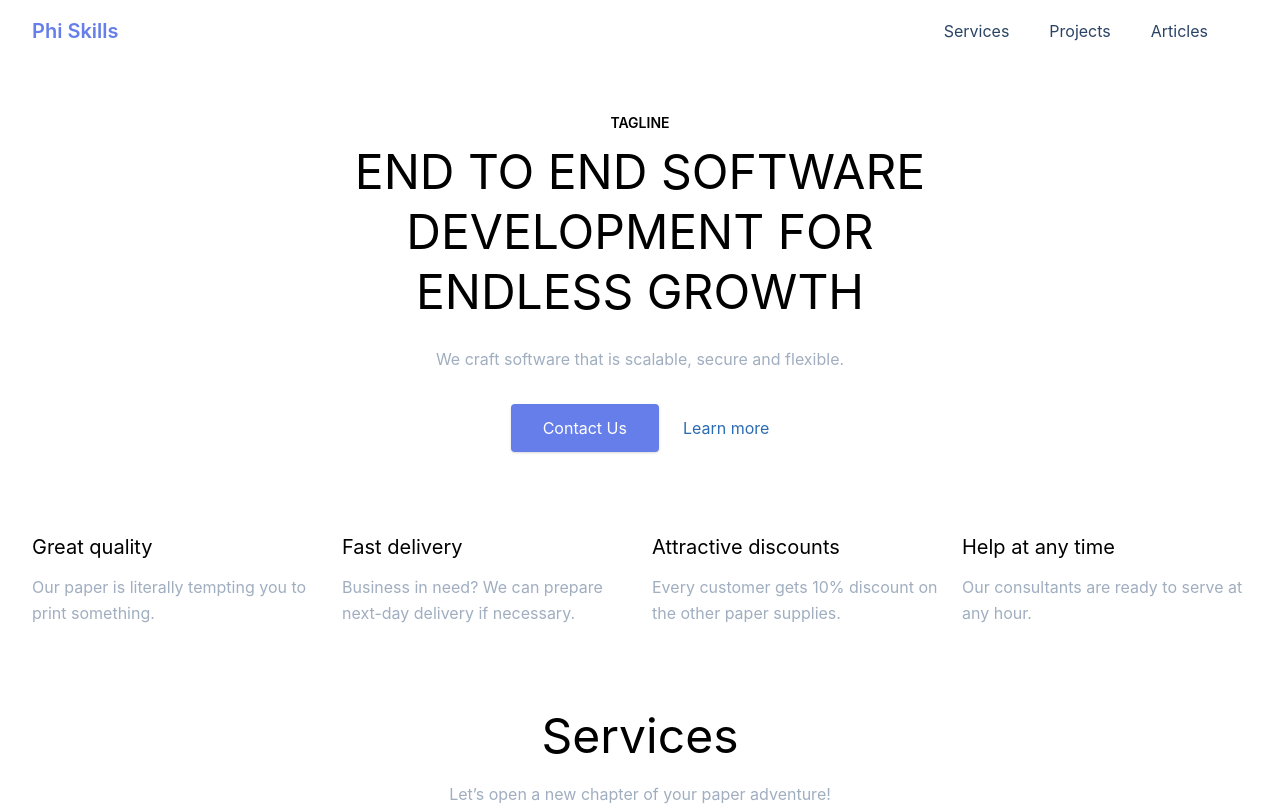
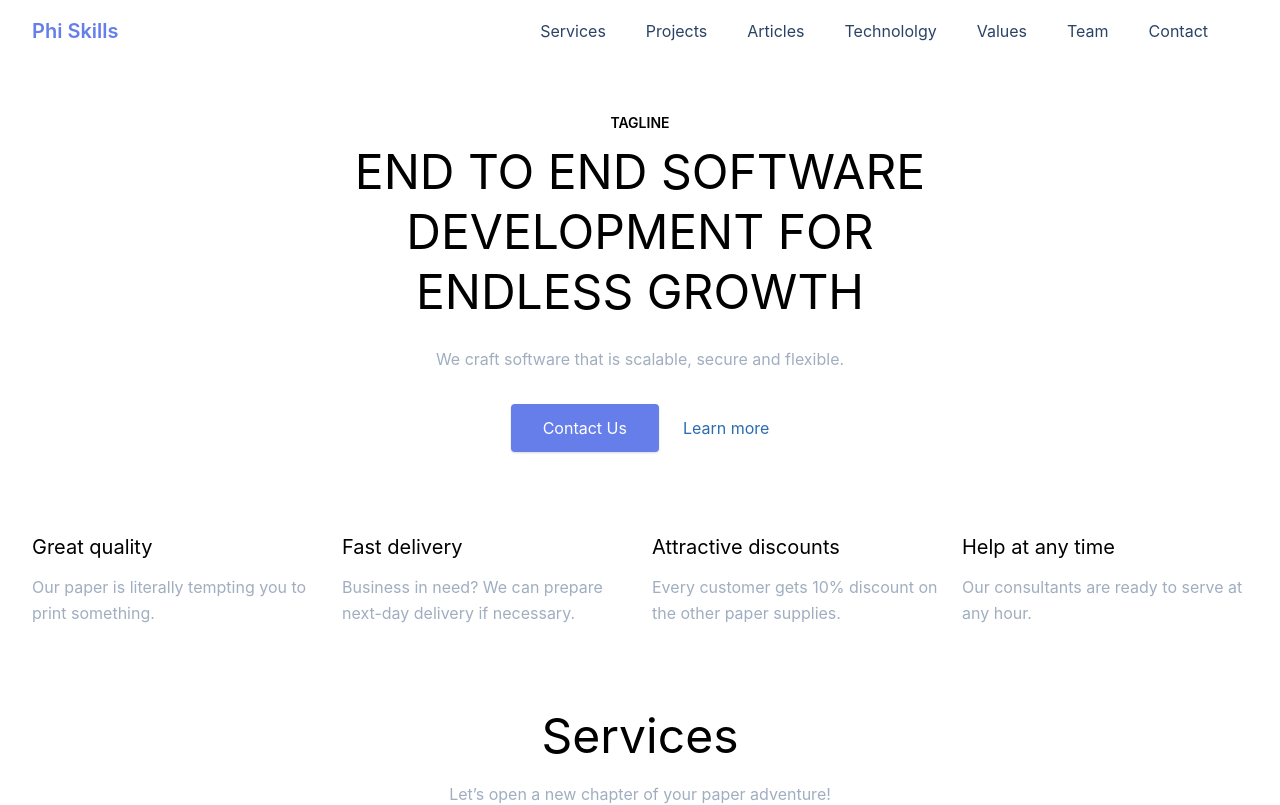
Before and after one commit to themaximehardy/phiskills-svelte, a Svelte app: page / in a window 1280 px wide. Shown: the top 805 px of the page. Built offline with nearby package versions, Linux system fonts and the light colour scheme; no server answers.

Commit message:
dynamic nav added

```diff
--- a/src/components/Nav.svelte
+++ b/src/components/Nav.svelte
@@ -5,25 +5,40 @@
 </script>
 
 <nav class="flex flex-wrap items-center justify-between p-4">
-    <div class="flex flex-shrink-0 mr-6"><a
-            class="text-xl text-indigo-500 font-semibold"
-            href="#">{data.general.name}</a></div>
+  <div class="flex flex-shrink-0 mr-6">
+    <a class="text-xl text-indigo-500 font-semibold" href="#">
+      {data.general.name}
+    </a>
+  </div>
   <div class="block lg:hidden">
-        <button class="navbar-burger flex items-center py-2 px-3 text-indigo-500 rounded border border-indigo-500">
-            <svg class="fill-current h-3 w-3" viewbox="0 0 20 20"
-                 xmlns="http://www.w3.org/2000/svg">
+    <button
+      class="navbar-burger flex items-center py-2 px-3 text-indigo-500 rounded
+      border border-indigo-500"
+    >
+      <svg
+        class="fill-current h-3 w-3"
+        viewbox="0 0 20 20"
+        xmlns="http://www.w3.org/2000/svg"
+      >
         <title>Menu</title>
         <path d="M0 3h20v2H0V3zm0 6h20v2H0V9zm0 6h20v2H0v-2z"></path>
       </svg>
     </button>
   </div>
-    <div class="navbar-menu hidden w-full lg:flex lg:flex-grow lg:items-center lg:w-auto">
-        <div class="lg:ml-auto"><a
-                class="block mt-4 mr-10 text-blue-900 lg:inline-block lg:mt-0 hover:text-blue-700"
-                href="#">Services</a><a
-                class="block mt-4 mr-10 text-blue-900 lg:inline-block lg:mt-0 hover:text-blue-700"
-                href="#">Projects</a><a
-                class="block mt-4 mr-10 text-blue-900 lg:inline-block lg:mt-0 hover:text-blue-700"
-                href="#">Articles</a></div>
+  <div
+    class="navbar-menu hidden w-full lg:flex lg:flex-grow lg:items-center
+    lg:w-auto"
+  >
+    <div class="lg:ml-auto">
+      {#each data.nav as curNav}
+        <a
+          class="block mt-4 mr-10 text-blue-900 lg:inline-block lg:mt-0
+          hover:text-blue-700"
+          href="#{curNav.slug}"
+        >
+          {curNav.name}
+        </a>
+      {/each}
+    </div>
   </div>
 </nav>
--- a/src/const/data.json
+++ b/src/const/data.json
@@ -1,5 +1,35 @@
 {
   "general": {
     "name": "Phi Skills"
-  }
+  },
+  "nav": [
+    {
+      "name": "Services",
+      "slug": "Services"
+    },
+    {
+      "name": "Projects",
+      "slug": "projects"
+    },
+    {
+      "name": "Articles",
+      "slug": "Articles"
+    },
+    {
+      "name": "Technololgy",
+      "slug": "technology"
+    },
+    {
+      "name": "Values",
+      "slug": "values"
+    },
+    {
+      "name": "Team",
+      "slug": "team"
+    },
+    {
+      "name": "Contact",
+      "slug": "contact"
+    }
+  ]
 }
```
Also changed, not shown: src/const/data.yml (+15 -0 lines). Lines whose indentation alone changed are shown as unchanged.
